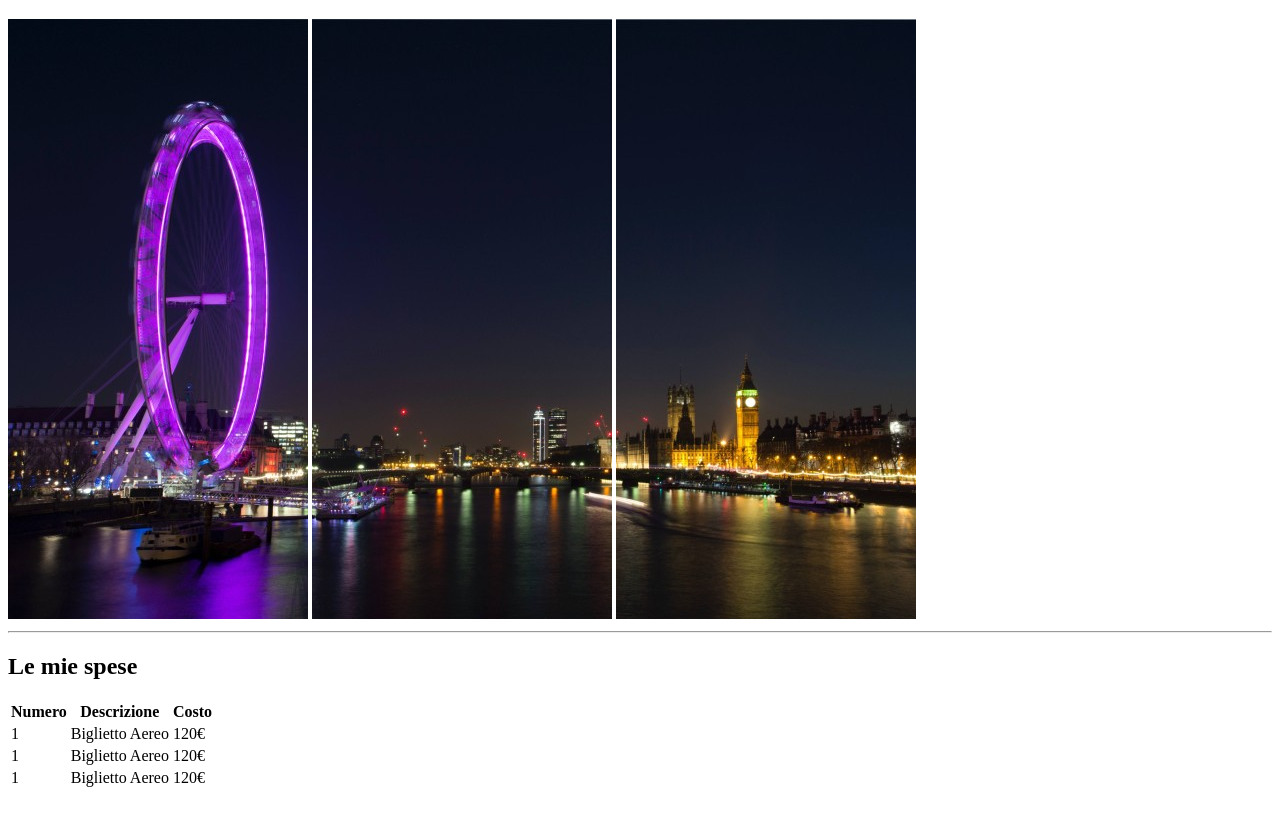
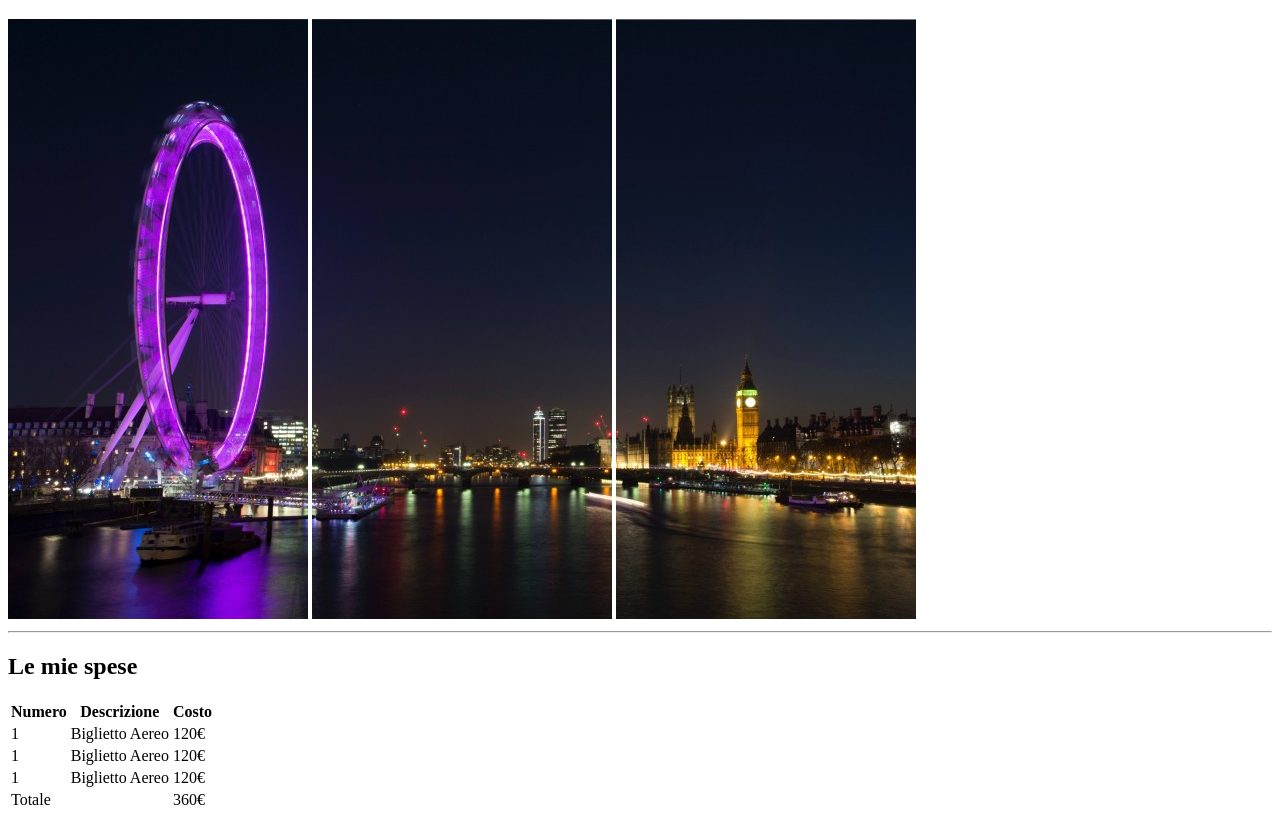
Before and after one commit to cioby09/html-london-trip, a plain HTML site: page index.html in a window 1280 px wide. Shown: the part 61-881 px from the top of the page. Before the commit the page ends 859 px from the top, so only its background shows below. Drawn offline with Linux system fonts and the light colour scheme.

Commit message:
Add table footer

```diff
--- a/index.html
+++ b/index.html
@@ -65,6 +65,14 @@
                     </tr>
                 </tbody>
                 <!-- /Table body -->
+
+                <!-- Table Footer -->
+                <tfoot>
+                    <td>Totale</td>
+                    <td></td>
+                    <td>360€</td>
+                </tfoot>
+                <!-- /Table Footer -->
             </table>
             <!-- /Table -->
         </section>
```
